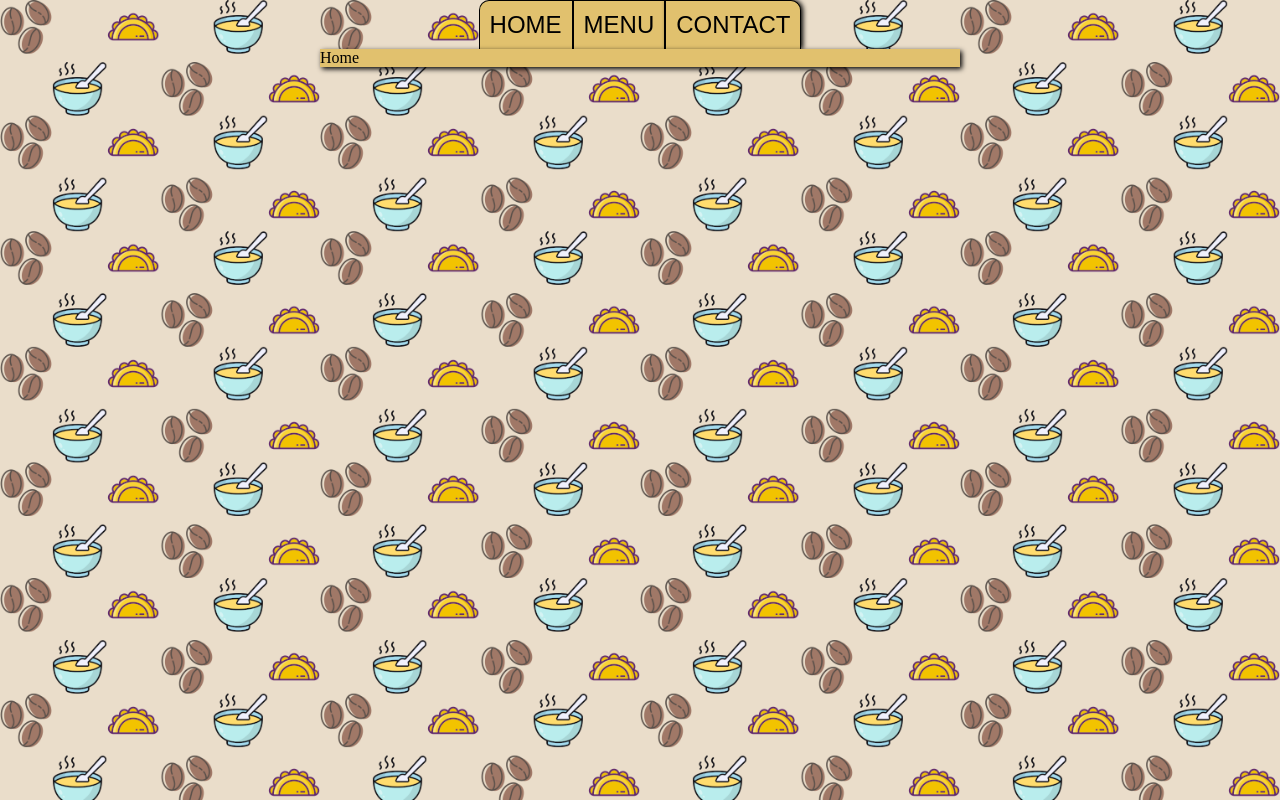
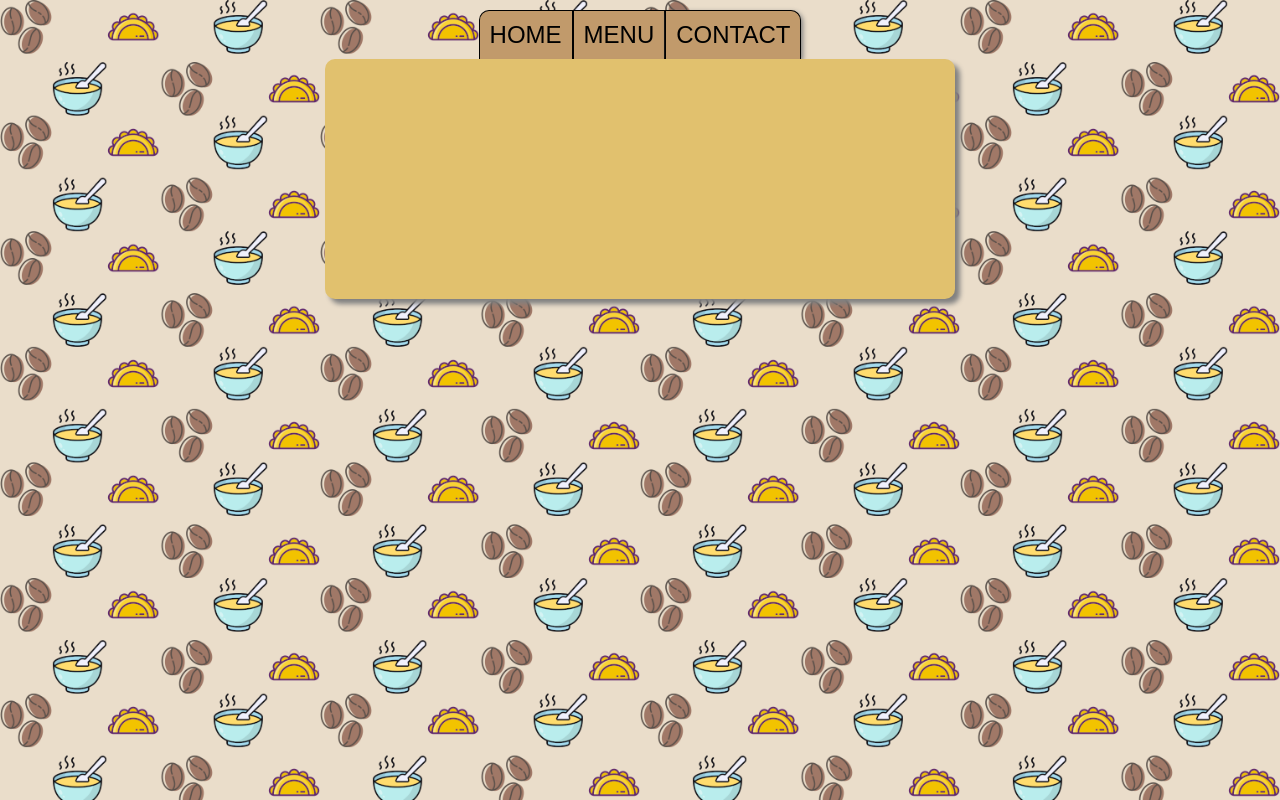
Before and after one commit to MonoDG/restaurant-page, a website built with webpack: page dist/index.html in a window 1280 px wide. Built offline with Linux system fonts and the light colour scheme.

Commit message:
Add initial header placeholder

```diff
--- a/src/style.css
+++ b/src/style.css
@@ -9,6 +9,7 @@ body {
   background-repeat: repeat;
   background-size: 320px;
   background-color: #EADDCA;
+  margin: 10px;
 }
 
 #content {
@@ -39,8 +40,9 @@ body {
   cursor: pointer;
 }
 
-.nav button:hover {
-  background-color: #C19A6B;
+.nav button:hover,
+.nav button:active {
+  background-color: #E1C16E;
 }
 
 .nav li:first-child button {
@@ -49,14 +51,20 @@ body {
 
 .nav li:last-child button {
   border-top-right-radius: 10px;
-  box-shadow: 2px 0 5px 0 black;
+  box-shadow: 2px 2px 5px 0 gray;
 }
 
-.main-content,
 .nav button {
-  background-color: #E1C16E;
+  background-color: #C19A6B;
 }
 
 .main-content {
-  box-shadow: 2px 2px 5px 0 black;
+  background-color: #E1C16E;
+  box-shadow: 5px 5px 5px 0 gray;
+  border-radius: 10px;
 }
+
+.hero {
+  height: 30vh;
+  /* background-image: url(); */
+}
```
Also changed, not shown: dist/index.html, dist/main.js, src/blocks.png (added).
